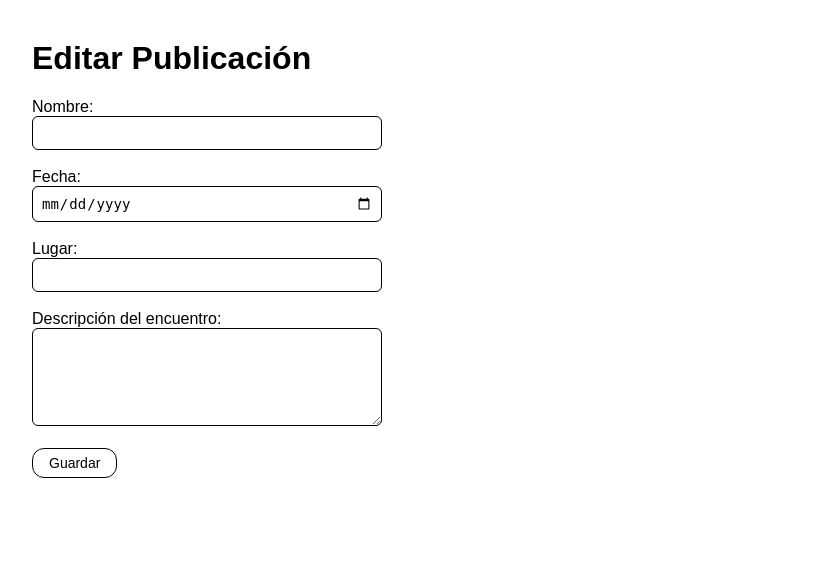
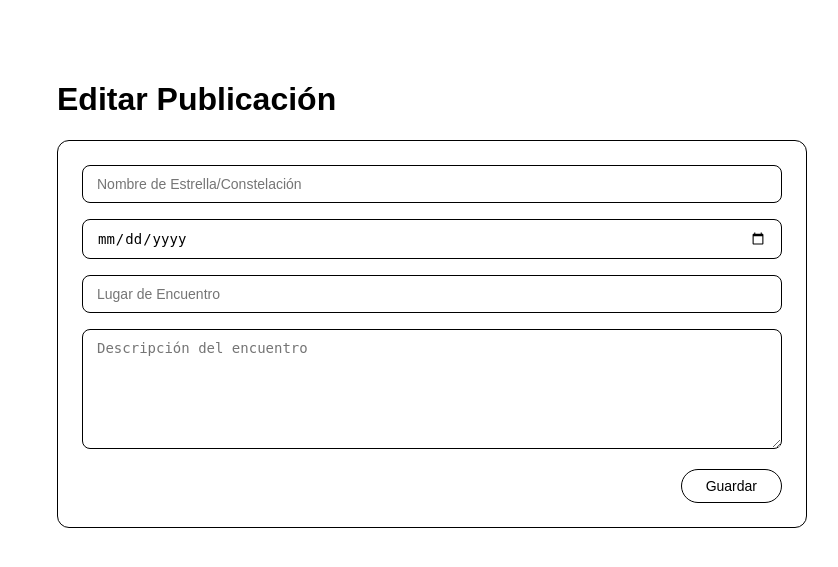
Before and after one commit to Cataa97/examen-final-stargaze, a Flask app: template flask_app/templates/editar_publicacion.html in a window 1280 px wide. Shown: the top 567 px of the page, without its empty margins (208-1046 px from the left). Run offline with Flask 3, Linux system fonts and the light colour scheme; the template is opened without the code that fills it, so the values that code supplies are empty.

Commit message:
edit html

```diff
--- a/flask_app/static/style.css
+++ b/flask_app/static/style.css
@@ -138,3 +138,67 @@ legend {
     border-radius: 10px;
     padding: 4px 12px;
 }
+
+.contenedor {
+    width: 100%;
+    max-width: 750px;
+    margin: 0 auto;
+    padding: 20px;
+}
+
+.tarjeta {
+    border: 1px solid #000000;
+    border-radius: 12px;
+    padding: 24px;
+    background-color: #ffffff;
+}
+
+.grupo-formulario {
+    margin-bottom: 16px;
+}
+
+.campo-texto {
+    width: 100%;
+    padding: 10px 14px;
+    border: 1px solid #000000;
+    border-radius: 8px;
+    font-size: 14px;
+    outline: none;
+    background-color: #ffffff;
+    box-sizing: border-box;
+}
+
+.area-texto {
+    height: 120px;
+    resize: vertical;
+}
+
+.contenedor-boton {
+    display: flex;
+    justify-content: flex-end;
+    margin-top: 10px;
+}
+
+.boton-guardar {
+    background-color: #ffffff;
+    color: #000000;
+    border: 1px solid #000000;
+    border-radius: 20px;
+    padding: 8px 24px;
+    font-size: 14px;
+    font-weight: 500;
+    cursor: pointer;
+    transition: background-color 0.2s ease;
+}
+
+.boton-guardar:hover {
+    background-color: #f0f0f0;
+}
+
+.mensajes-flash {
+    color: #d9534f;
+    margin-bottom: 15px;
+    list-style: none;
+    padding-left: 0;
+    font-size: 14px;
+}
--- a/flask_app/templates/editar_publicacion.html
+++ b/flask_app/templates/editar_publicacion.html
@@ -1,44 +1,73 @@
-<!DOCTYPE html>
+<!doctype html>
 <html lang="es">
   <head>
-    <meta charset="UTF-8">
-    <title>Editar Publicación</title>
-    <link rel="stylesheet" type="text/css" href="{{ url_for('static', filename='css/style.css') }}">
+    <link rel="stylesheet" type="text/css" href="/static/style.css" />
+    <meta charset="UTF-8" />
+    <meta name="viewport" content="width=device-width, initial-scale=1.0" />
+    <title>Editar Publicación - Stargaze</title>
   </head>
   <body>
+    <div class="contenedor">
       <h1>Editar Publicación</h1>
 
-    {% with messages = get_flashed_messages(category_filter=["edicion"]) %}
-        {% if messages %}
+      <div class="tarjeta">
+        {% with messages = get_flashed_messages() %} {% if messages %}
+        <ul class="mensajes-flash">
           {% for message in messages %}
-                <p class="mensaje-error">{{ message }}</p>
+          <li>{{ message }}</li>
           {% endfor %}
-        {% endif %}
-    {% endwith %}
+        </ul>
+        {% endif %} {% endwith %}
 
-    <form action="/publicaciones/actualizar/{{ pub.id }}" method="POST" class="formulario" style="max-width: 350px;">
-        <label>Nombre:</label>
-        <br>
-        <input type="text" name="nombre" value="{{ pub.nombre }}">
-        <br><br>
+        <form action="/procesar_editar/{{ publicacion.id }}" method="POST">
+          <div class="grupo-formulario">
+            <input
+              type="text"
+              name="nombre"
+              class="campo-texto"
+              placeholder="Nombre de Estrella/Constelación"
+              value="{{ publicacion.nombre }}"
+              required
+            />
+          </div>
 
-        <label>Fecha:</label>
-        <br>
-        <input type="date" name="fecha" value="{{ pub.fecha }}">
-        <br><br>
+          <div class="grupo-formulario">
+            <input
+              type="date"
+              name="fecha"
+              class="campo-texto"
+              value="{{ publicacion.fecha.strftime('%Y-%m-%d') if publicacion.fecha else '' }}"
+              required
+            />
+          </div>
 
-        <label>Lugar:</label>
-        <br>
-        <input type="text" name="lugar" value="{{ pub.lugar }}">
-        <br><br>
+          <div class="grupo-formulario">
+            <input
+              type="text"
+              name="lugar"
+              class="campo-texto"
+              placeholder="Lugar de Encuentro"
+              value="{{ publicacion.lugar }}"
+              required
+            />
+          </div>
 
-       <label>Descripción del encuentro:</label>
-        <br>
-        <textarea name="descripcion" rows="5">{{ pub.descripcion }}</textarea>
-        <br><br>
+          <div class="grupo-formulario">
+            <textarea
+              name="descripcion"
+              class="campo-texto area-texto"
+              placeholder="Descripción del encuentro"
+              required
+            >
+{{ publicacion.descripcion }}</textarea
+            >
+          </div>
 
-        <button type="submit">Guardar</button>
+          <div class="contenedor-boton">
+            <button type="submit" class="boton-guardar">Guardar</button>
+          </div>
         </form>
-
+      </div>
+    </div>
   </body>
 </html>
```
Lines whose indentation alone changed are shown as unchanged.
